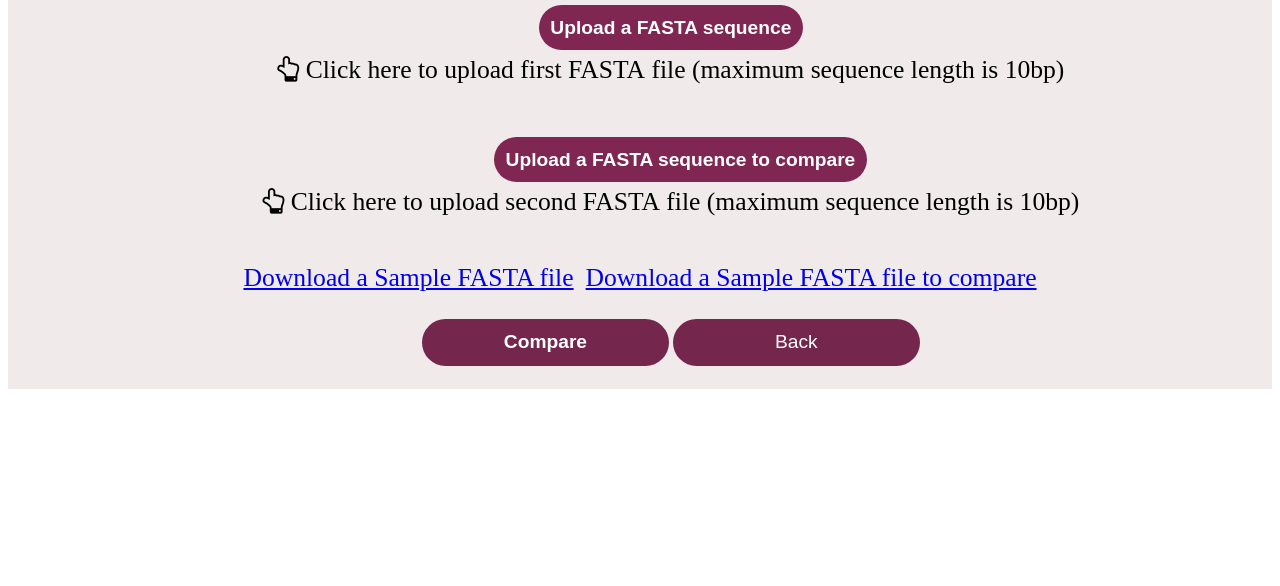
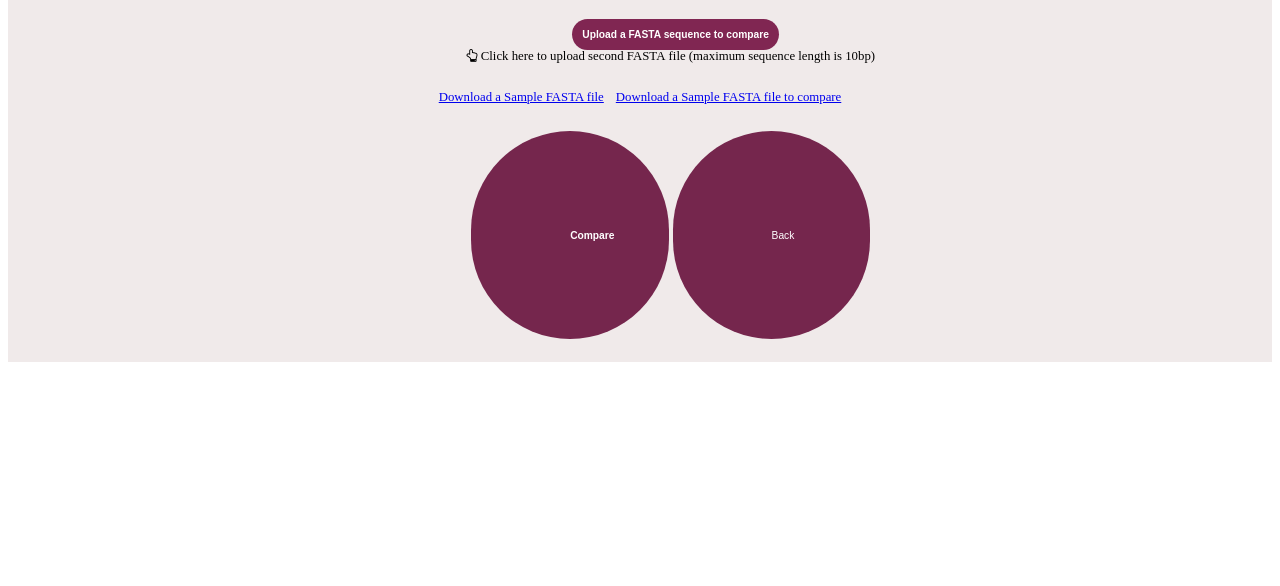
Before and after one commit to virtual-labs/exp-bioinformatics-au, a plain HTML site: page experiment/simulation/Needleman.html in a window 1280 px wide. Shown: the part 214-800 px from the top of the page. Drawn offline with Linux system fonts and the light colour scheme.

Commit message:
Update Needleman.html

```diff
--- a/experiment/simulation/Needleman.html
+++ b/experiment/simulation/Needleman.html
@@ -10,15 +10,15 @@
         label {
             background-color: #802652;
             color: white;
-            padding: 1%;
+            padding: 0.8vw;
             font-family: sans-serif;
             cursor: auto;
             margin-top: 200px;
-            width: 1000px;
-            height:50px;
+            width: 600px;
+            height:25px;
             border-radius:180px;
             position:relative;
-            font-size:1.5vw;
+            font-size:0.8vw;
             line-height:12px;
         }
         span{
@@ -26,15 +26,15 @@
             color: black;
         }
         input[type=button]{
-            width: 20%;
+            width: 10%;
             background-color: #75264d;
             color: white;
-            padding: 1% 2%;
+            padding: 8%;
             margin: 8px 0;
             border: none;
             border-radius: 180px;
             cursor: pointer;
-            font-size: 1.5vw;
+            font-size: 0.8vw;
         }
         .h{
             text-align: center;
@@ -83,7 +83,7 @@
             color: black;
         }
         h1{
-			font-size: 3vw;
+			font-size: 1.5vw;
 		}
         </style>
     <head>
@@ -102,23 +102,23 @@
         <br>
         <form id="myform">
         <div style="background-color:#f0eaea;padding:15px;text-align:center;">
-            <div class='at-item' style="font-size:3vw"><div class="h">Needleman-Wunsch Algorithm</div>
+            <div class='at-item' style="font-size:1.5vw"><div class="h">Needleman-Wunsch Algorithm</div>
             <br>
             <input type="file" id="btn1" accept=".txt"  ref="fileInput1" type="file"  onchange="getFileName1(myform.btn1)"hidden/>
             <span id="fileName1" ></span>
 
             <label for="btn1" style="cursor: pointer;">Upload a FASTA sequence</label>
-            <br><i class="fa fa-hand-o-up" style="font-size:2vw;color:black;" style="font-size: 2vw;color:black;"> Click here to upload first FASTA file (maximum sequence length is 10bp)</i><br><br>
+            <br><i class="fa fa-hand-o-up" style="font-size:1vw;color:black;" style="font-size: 1vw;color:black;"> Click here to upload first FASTA file (maximum sequence length is 10bp)</i><br><br>
 
             <input type="file" id="btn2" accept=".txt"  ref="fileInput2" type="file"  onchange="getFileName2(myform.btn2)"hidden/>
             <span id="fileName2" ></span>&nbsp;
             <label for="btn2" style="cursor: pointer;">Upload a FASTA sequence to compare</label>
-            <br><i class="fa fa-hand-o-up" style="font-size:2vw;color:black;" style="font-size: 2vw;color:black;"> Click here to upload second FASTA file (maximum sequence length is 10bp) </i><br><br>
+            <br><i class="fa fa-hand-o-up" style="font-size:1vw;color:black;" style="font-size: 1vw;color:black;"> Click here to upload second FASTA file (maximum sequence length is 10bp) </i><br><br>
         </div>
 
-        <a href="short.txt" download="sample_fasta.txt; "style="font-size: 2vw;">Download a Sample FASTA file</a>&nbsp;&nbsp;
+        <a href="short.txt" download="sample_fasta.txt; "style="font-size: 1vw;">Download a Sample FASTA file</a>&nbsp;&nbsp;
 
-            <a href="Dengue virus 2 _short .txt" download="sample_fasta.txt;"style="font-size: 2vw;">Download a Sample FASTA file to compare</a>
+            <a href="Dengue virus 2 _short .txt" download="sample_fasta.txt;"style="font-size: 1vw;">Download a Sample FASTA file to compare</a>
             <br><br>
         <input type="button" style="margin-left:5%;font-weight: bold;" value="Compare" onclick="bfc()" >
         <a href="index.html">
```
